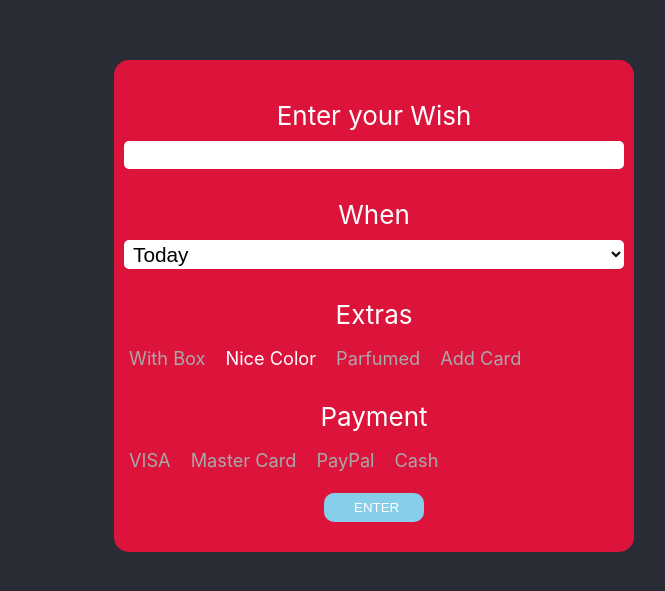
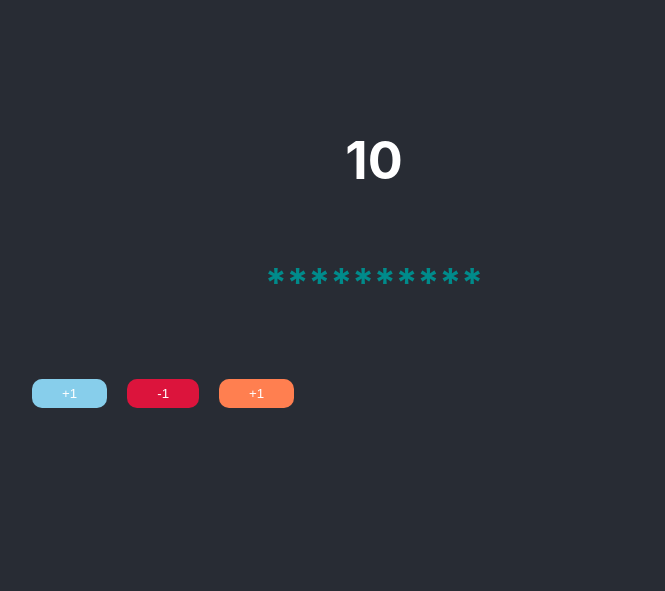
Before and after one commit to RokasSweets/react, a React (Create React App) app in the folder r1/: page / in a window 1280 px wide. Shown: the part 129-720 px from the top of the page, without its empty margins (266-931 px from the left). Built offline with nearby package versions, Linux system fonts and the light colour scheme.

Commit message:
useEffect

```diff
--- a/r1/src/App.jsx
+++ b/r1/src/App.jsx
@@ -1,103 +1,16 @@
 'bootstrap/dist/css/bootstrap.min.css';
-import { useState } from 'react';
 import './App.scss';
-
-const select = [
-    { text: 'Now', value: 'n' },
-    { text: 'Today', value: 't' },
-    { text: 'Tomorrow', value: 'tm' },
-    { text: 'Next Week', value: 'nw' }
-];
-const checkbox = [
-    { text: 'With Box', value: 'b' },
-    { text: 'Nice Color', value: 'c' },
-    { text: 'Parfumed', value: 'p' },
-    { text: 'Add Card', value: 'ac' }
-];
-
-const radio = [
-    { text: 'VISA', value: 'v' },
-    { text: 'Master Card', value: 'mc' },
-    { text: 'PayPal', value: 'p' },
-    { text: 'Cash', value: 'c' }
-]
+import Counter from './Components/013/Counter';
 
 function App() {
-
-    const [h1Wish, setH1Wish] = useState([]);
-
-    const [wish, setWish] = useState('');
-    const [when, setWhen] = useState('t');
-    const [extras, setExtras] = useState({b:false, c:true, p:false, ac:false});
-    const [payment, setPayment] = useState(null)
-
-    // const w = useRef();
-
-    const showWish = () => {
-        // setH1Wish(w.current.value);
-        setH1Wish(w => [{ wish, when }, ...w]);
-        setWish('');
-    }
-
-    const wishControll = e => {
-        setWish(e.target.value);
-    }
-
-    const whenControll = e => {
-        setWhen(e.target.value);
-    }
-
-    const extrasControll = v => {
-        setExtras(e => ({...e, [v]: !e[v]}));
-    }
-
-    const paymentControll = v => {
-        setPayment(v)
-    }
-
-
 
     return (
         <div className="App">
             <header className="App-header">
-                <h1>
-                    {
-                        h1Wish.map((w, i) => <div key={i}>{w.wish} {select.find(s => s.value === w.when).text}</div>)
-                    }
-                </h1>
-                <div className="input-bin red">
-                    <label>Enter your Wish</label>
-                    <input type="text" value={wish} onChange={wishControll} />
 
-                    <label>When</label>
-                    <select value={when} onChange={whenControll}>
-                        {
-                            select.map(s => <option key={s.value} value={s.value}>{s.text}</option>)
-                        }
-                    </select>
 
-                    <label>Extras</label>
-                    <div className="cb-bin">
-                        {
-                            checkbox.map(c => <span key={c.value}>
-                                <input type="checkbox" id={'cb_'+c.value} checked={extras[c.value]} onChange={() => extrasControll(c.value)}/>
-                                <label className="cb" htmlFor={'cb_'+c.value}>{c.text}</label>
-                            </span>)
-                        }
-                    </div>
 
-                    <label>Payment</label>
-                    <div className="cb-bin">
-                        {
-                            radio.map(c => <span key={c.value}>
-                                <input type="checkbox" id={'r_'+c.value} checked={payment===c.value} onChange={() => paymentControll(c.value)}/>
-                                <label className="cb" htmlFor={'r_'+c.value}>{c.text}</label>
-                            </span>)
-                        }
-                    </div>
-
-                    <button className="blue" onClick={showWish}>enter</button>
-                </div>
+               <Counter />
 
 
             </header>
--- /dev/null
+++ b/r1/src/Components/013/Counter.jsx
@@ -0,0 +1,60 @@
+import { useRef } from "react";
+import { useEffect } from "react";
+import { useState } from "react"
+import Fenix from "./Fenix";
+
+function Counter() {
+
+    const [count, setCount] = useState(10);
+    const [stars, setStars] = useState('');
+
+    const a = useRef(1);
+    const start = useRef(false);
+
+
+    useEffect(() => {
+
+        if (start.current) {
+            console.log('count changed');
+        } else {
+            start.current = true;
+        };
+
+    }, [count]);
+
+    useEffect(() => {
+        setStars(''.padStart(count, '*'))
+    }, [count, stars])
+
+    const add = _ => {
+        setCount(c => c + 1);
+        //setStars(''.padStart(count, '*'));
+    }
+    const rem = _ => {
+        setCount(c => c - 1);
+        //setStars(''.padStart(count, '*'));
+    }
+
+
+    const addToVar = _ => {
+        console.log(++a.current);
+    }
+
+
+    return (
+        <>
+        <h1>{count}</h1>
+        <h2>{stars}</h2>
+        {
+            count > 15 ? <Fenix/> : null
+        }
+        <div className="sq-bin">
+            <button className="blue" onClick={add}>+1</button>
+            <button className="red" onClick={rem}>-1</button>
+            <button className="coral" onClick={addToVar}>+1</button>
+        </div>
+        </>
+    )
+}
+
+export default Counter;
--- /dev/null
+++ b/r1/src/Components/013/Fenix.jsx
@@ -0,0 +1,23 @@
+import { useEffect } from "react";
+
+
+function Fenix() {
+
+    useEffect(
+        () => {
+            console.log('Fenix is alive');
+            return () => {
+                console.log('Fenix is dead');
+            }
+        }
+        ,[]
+    );
+
+    return (
+        <>
+        <h2>FENIX</h2>
+        </>
+    );
+}
+
+export default Fenix;
```
Also changed, not shown: r1/src/012.jsx (added, +109 -0 lines), r1/src/Components/013/Timer.jsx (added, +29 -0 lines).
